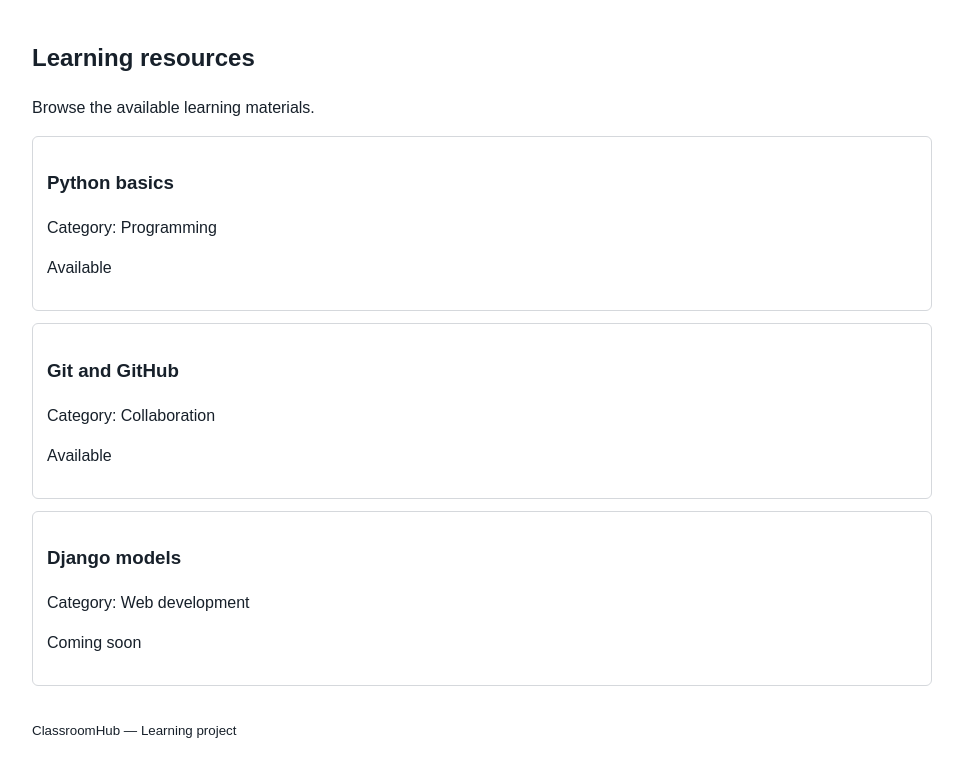
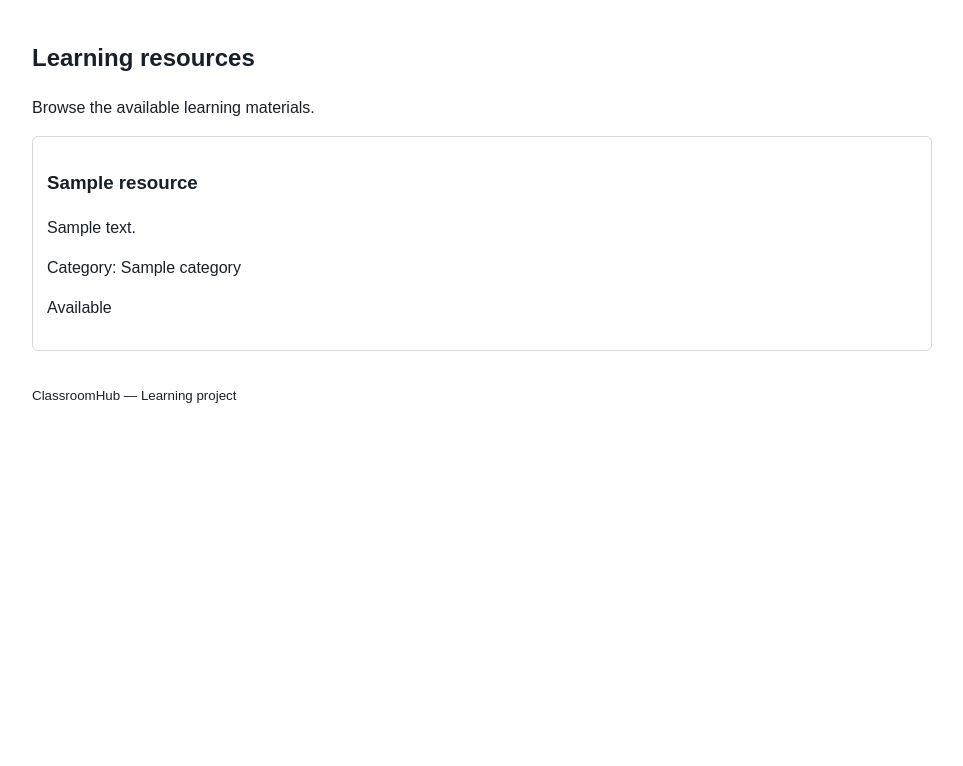
Before and after one commit to julara209/Laboratorios-Python, a Django app: page /resources/ in a window 1280 px wide. Shown: the part 156-922 px from the top of the page, without its empty margins (158-1121 px from the left). After the commit the page ends 559 px from the top, so only its background shows below. Run offline with Django 5.2, Linux system fonts and the light colour scheme; tables that the repository leaves empty hold one stand-in row (values such as "Sample post").

Commit message:
feat: display persisted resources

```diff
--- a/laboratorio-06/classroom-hub/pages/templates/pages/resources.html
+++ b/laboratorio-06/classroom-hub/pages/templates/pages/resources.html
@@ -9,7 +9,8 @@
     {% for resource in resources %}
         <article class="resource">
             <h3>{{ resource.title }}</h3>
-            <p>Category: {{ resource.category }}</p>
+            <p>{{ resource.description }}</p>
+            <p>Category: {{ resource.category.name }}</p>
 
             {% if resource.available %}
                 <p>Available</p>
--- a/laboratorio-06/classroom-hub/pages/urls.py
+++ b/laboratorio-06/classroom-hub/pages/urls.py
@@ -6,6 +6,7 @@ app_name = "pages"
 
 urlpatterns = [
     path("", views.home, name="home"),
+    path("about/", views.about, name="about"),
     path("resources/", views.resources, name="resources"),
-    path("about/", views.about, name="about"),
+    path("resources/available/", views.available_resources, name="available"),
 ]
--- a/laboratorio-06/classroom-hub/pages/views.py
+++ b/laboratorio-06/classroom-hub/pages/views.py
@@ -1,5 +1,7 @@
-from django.http import HttpResponse
 from django.shortcuts import render
+
+from .models import Resource
+
 
 def home(request):
     context = {
@@ -7,27 +9,20 @@ def home(request):
     }
     return render(request, "pages/home.html", context)
 
+
 def resources(request):
     context = {
-        "resources": [
-            {
-                "title": "Python basics",
-                "category": "Programming",
-                "available": True,
-            },
-            {
-                "title": "Git and GitHub",
-                "category": "Collaboration",
-                "available": True,
-            },
-            {
-                "title": "Django models",
-                "category": "Web development",
-                "available": False,
-            },
-        ],
+        "resources": Resource.objects.select_related("category").all(),
     }
     return render(request, "pages/resources.html", context)
+
+
+def available_resources(request):
+    context = {
+        "resources": Resource.objects.filter(available=True).select_related("category"),
+    }
+    return render(request, "pages/resources.html", context)
+
 
 def about(request):
     context = {
```
